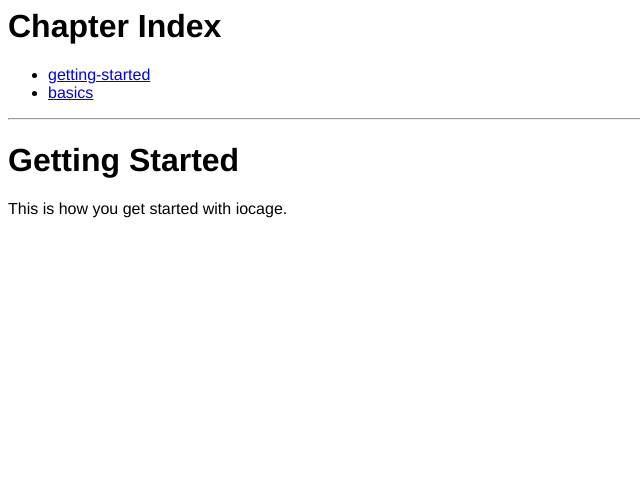
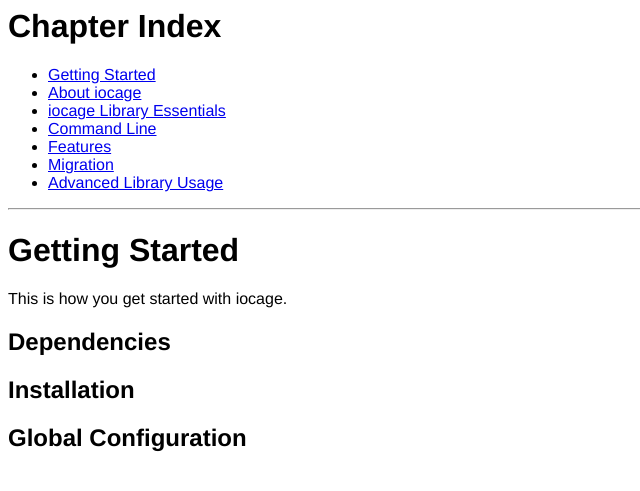
Before and after one commit to bsdci/handbook, a Jekyll site: the page built from getting-started/index.md, in a window 1280 px wide. Shown: the top 491 px of the page, without its empty margins (0-640 px from the left). Built offline with Jekyll 4.4.1, drawn with Linux system fonts in a browser that asks for light colours.

Commit message:
apply handbook structure

```diff
--- a/_config.yml
+++ b/_config.yml
@@ -1,6 +1,26 @@
 chapters:
-  - getting-started
-  - basics
+
+  -
+    title: Getting Started
+    path: getting-started
+  -
+    title: About iocage
+    path: about
+  -
+    title: iocage Library Essentials
+    path: library-essentials
+  -
+    title: Command Line
+    path: cli
+  -
+    title: Features
+    path:  features
+  -
+    title: Migration
+    path:  migration
+  -
+    title: Advanced Library Usage
+    path: advanced
 
 sass:
   style: compact
--- a/_layouts/handbook.html
+++ b/_layouts/handbook.html
@@ -8,11 +8,12 @@
     <nav>
       <ul>
         {% for chapter in site.chapters %}
-        <li><a href="{{ chapter | relative_url }}">{{chapter}}</a></li>
+        <li><a href="{{ chapter.path | relative_url }}">{{chapter.title}}</a></li>
         {% endfor %}
       </ul>
     </nav>
     <hr/>
+    <h1>{{page.title}}</h1>
     <content>{{content}}</content>
   </body>
 </html>
--- a/getting-started/index.md
+++ b/getting-started/index.md
@@ -2,7 +2,8 @@
 title: "Getting Started"
 ---
 
-Getting Started
-===============
+This is how you get started with iocage.
 
-This is how you get started with iocage.
+## Dependencies
+## Installation
+## Global Configuration
```
Also changed, not shown: about/index.md (added, +11 -0 lines), advanced/index.md (added, +11 -0 lines), basics/index.md (deleted, +0 -8 lines), cli/index.md (added, +10 -0 lines), features/index.md (added, +20 -0 lines), index.md (+1 -4 lines), library-essentials/index.md (added, +12 -0 lines), migration/index.md (added, +6 -0 lines).
